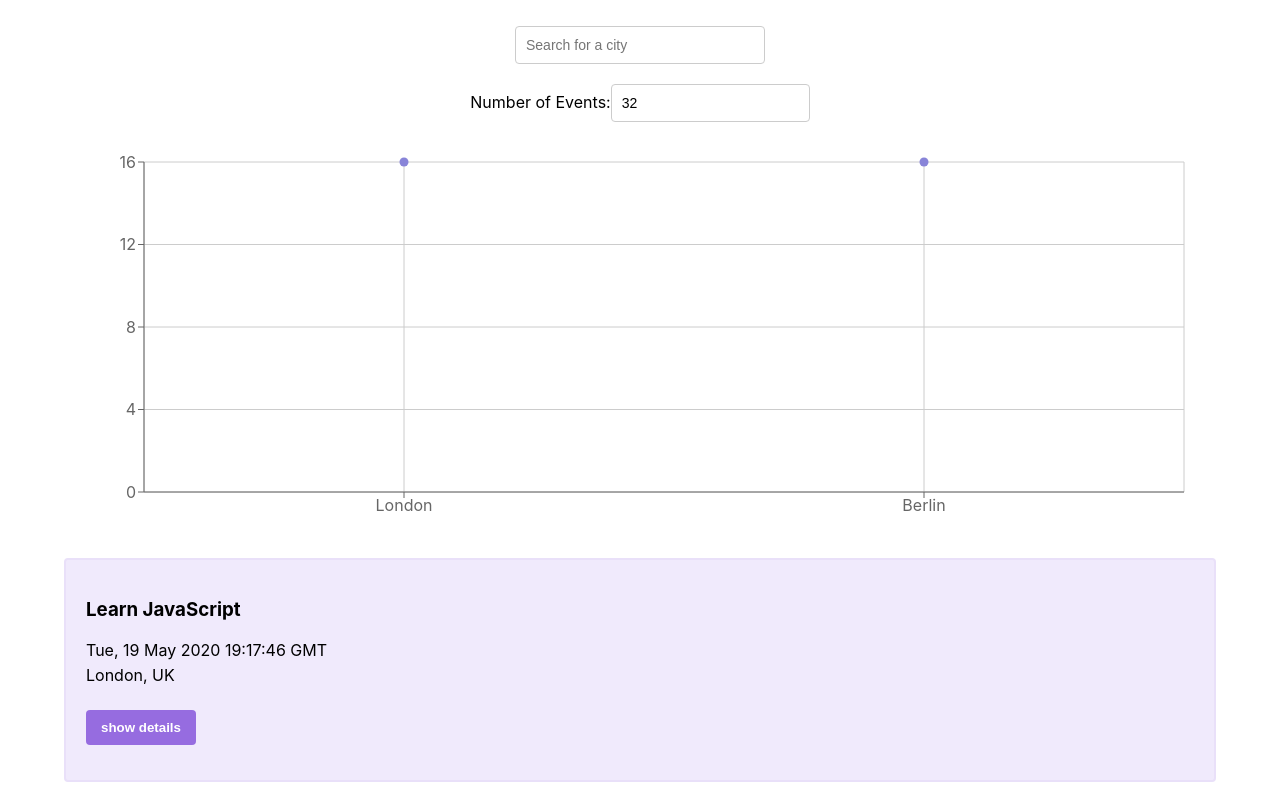
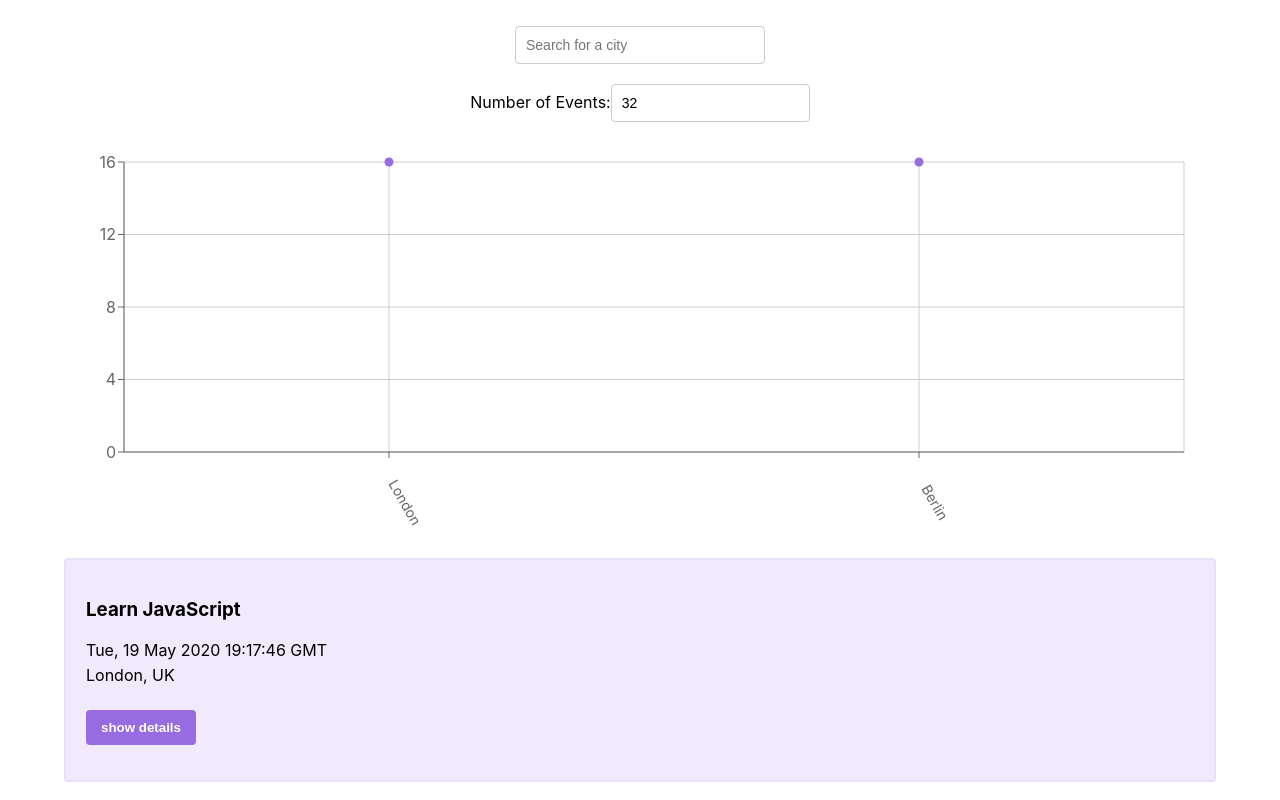
Before and after one commit to sparrow2100/Events, a React (Create React App) app: page / in a window 1280 px wide. Shown: the top 800 px of the page. Built offline with nearby package versions, Linux system fonts and the light colour scheme; what atatus-spa would draw is missing.

Commit message:
Update chart styling

```diff
--- a/src/components/CityEventsChart.js
+++ b/src/components/CityEventsChart.js
@@ -21,7 +21,7 @@
       const count = events.filter(
         (event) => event.location === location
       ).length;
-      const city = location.split(", ")[0];
+      const city = location.split(/, | - /)[0];
       return { city, count };
     });
     return data;
@@ -32,15 +32,22 @@
         margin={{
           top: 20,
           right: 20,
-          bottom: 20,
-          left: 20,
+          bottom: 60,
+          left: 0,
         }}
       >
         <CartesianGrid />
-        <XAxis type="category" dataKey="city" name="City" />
+        <XAxis
+          type="category"
+          dataKey="city"
+          name="City"
+          angle={60}
+          interval={0}
+          tick={{ dx: 20, dy: 40, fontSize: 14 }}
+        />
         <YAxis type="number" dataKey="count" name="Number of Events" />
         <Tooltip cursor={{ strokeDasharray: "3 3" }} />
-        <Scatter name="A school" data={data} fill="#8884d8" />
+        <Scatter name="A school" data={data} fill="#966CE0" />
       </ScatterChart>
     </ResponsiveContainer>
   );
```
